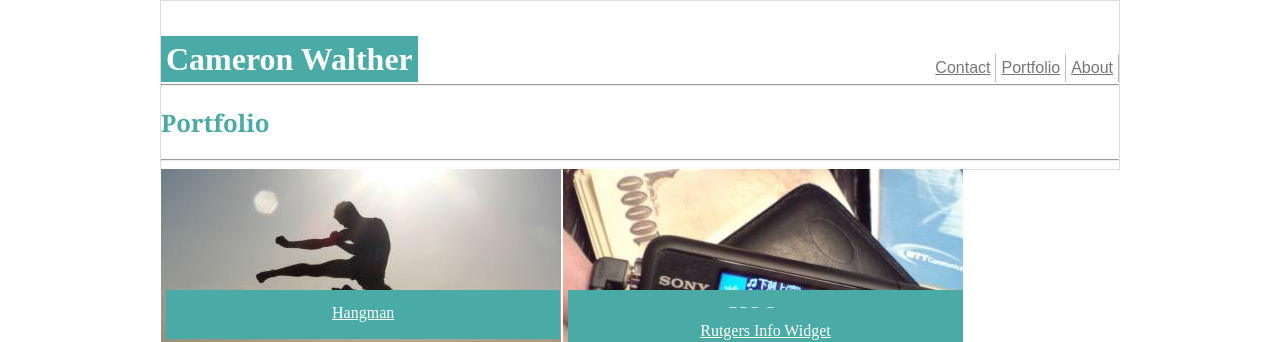
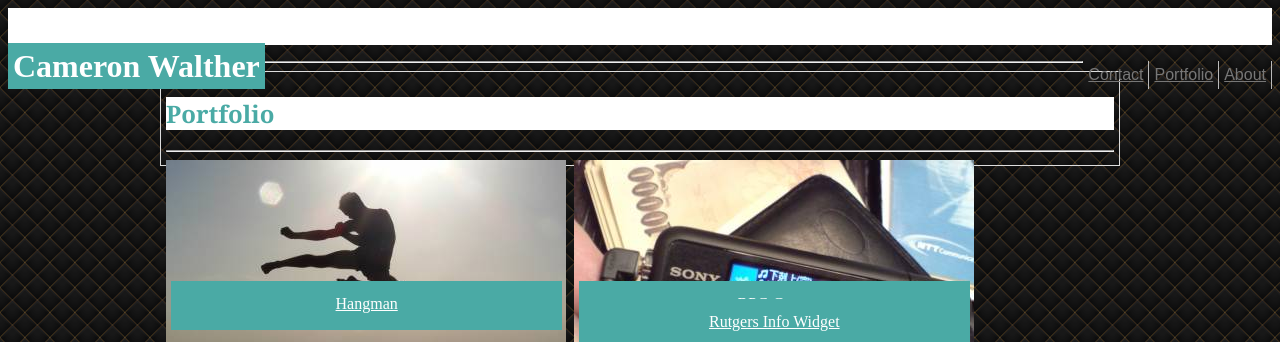
Before and after one commit to TheRealCamarones/Basic_Portfolio, a plain HTML site: page portfolio.html in a window 1280 px wide. Shown: the top 342 px of the page. Drawn offline with Linux system fonts and the light colour scheme.

Commit message:
not exactly what I would call, pretty, but the basic functionality is in place. I'm still at work and have been here since leaving class this afternoon so I plan to clean it up when I get done

```diff
--- a/assets/css/style.css
+++ b/assets/css/style.css
@@ -1,12 +1,18 @@
 /* Size the main content area */
 body {
+    background-image: url('../images/bgimg.jpg');
     box-sizing: border-box;
-    margin: auto;
-    width: 960px;
-    border: 1px solid #dddddd;
     position: relative;
 }
 
+.box {
+    padding:5px;
+    margin:auto;
+    height: auto;
+    border: 1px solid #dddddd;
+    box-sizing: border-box;
+    width: 960px;
+}
 /* Line the header up */
 h1 {
     display: inline;
@@ -24,7 +30,7 @@ header {
     background-color: #ffffff;
     list-style-type: none;
     width: 100%;
-    height: 75px;
+    height: auto;
 }
 /* Size the profile pictures */
 .profilepic {
@@ -100,21 +106,21 @@ a.navlink {
     text-shadow:none;
 }
 
-/* container positioning for portfolio photos thanks TA Patrick */
+/* container positioning for portfolio photos thanks for the nudge TA Patrick */
 .container {
     position: relative;
-    width: 42%;
+    width: 43%;
     float: left;
 }
 
-/* Place text box over portfolio pictures thanks TA Patrick*/
+/* Place text box over portfolio pictures thanks for the nudge TA Patrick*/
 .portfoliotag {
     position: absolute;
     left: 0;
     bottom: 34px;
     background: #4aaaa5;
     color: #ffffff;
-    width: 98%;
+    width: 96%;
     height: 35px;
     padding-top: 14px;
     margin-left: 5px;
--- a/portfolio.html
+++ b/portfolio.html
@@ -28,6 +28,7 @@
     <!-- Add a smooth line break for the Header section -->
     <hr>
 
+    <div class="box">
     <h2>Portfolio</h2>
 
     <hr>
@@ -44,7 +45,6 @@
         <img src="assets/images/portfolio2.jpg" alt="RPG Game">
         <a class="portfoliotag" href="#">RPG Game</a>
     </div>
-
 
     <!--Third image linking to portfolio-->
     <div class="container">
@@ -63,7 +63,7 @@
         <img src="assets/images/portfolio5.jpg" alt="Rock Paper Scissors">
         <a class="portfoliotag" href="#">Rock Paper Scissors</a>
     </div>
-
+</div>
     <!--Footer section-->
     <footer>
         Created by Cameron Walther
```
Also changed, not shown: index.html (+2 -1 lines).
